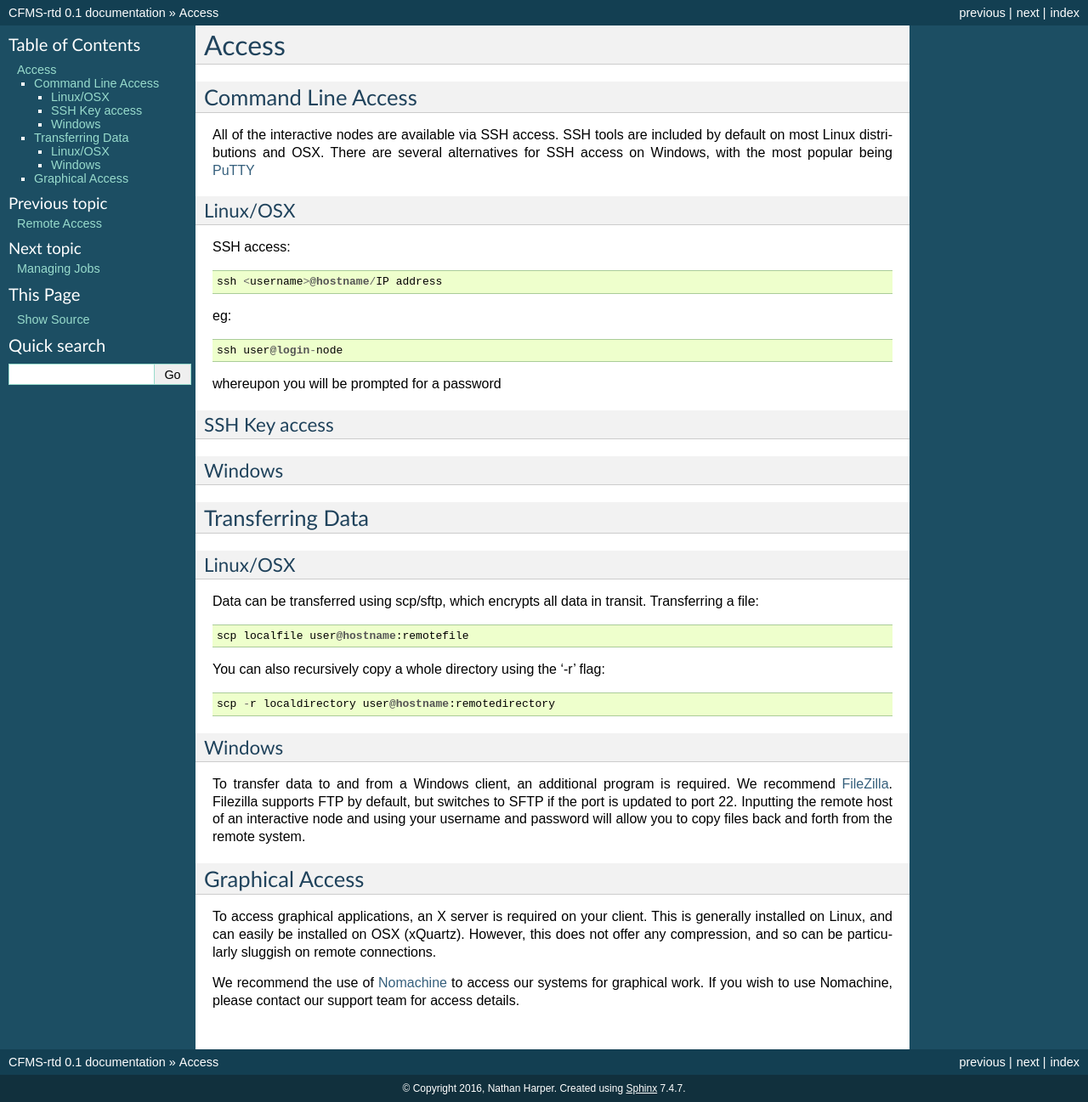
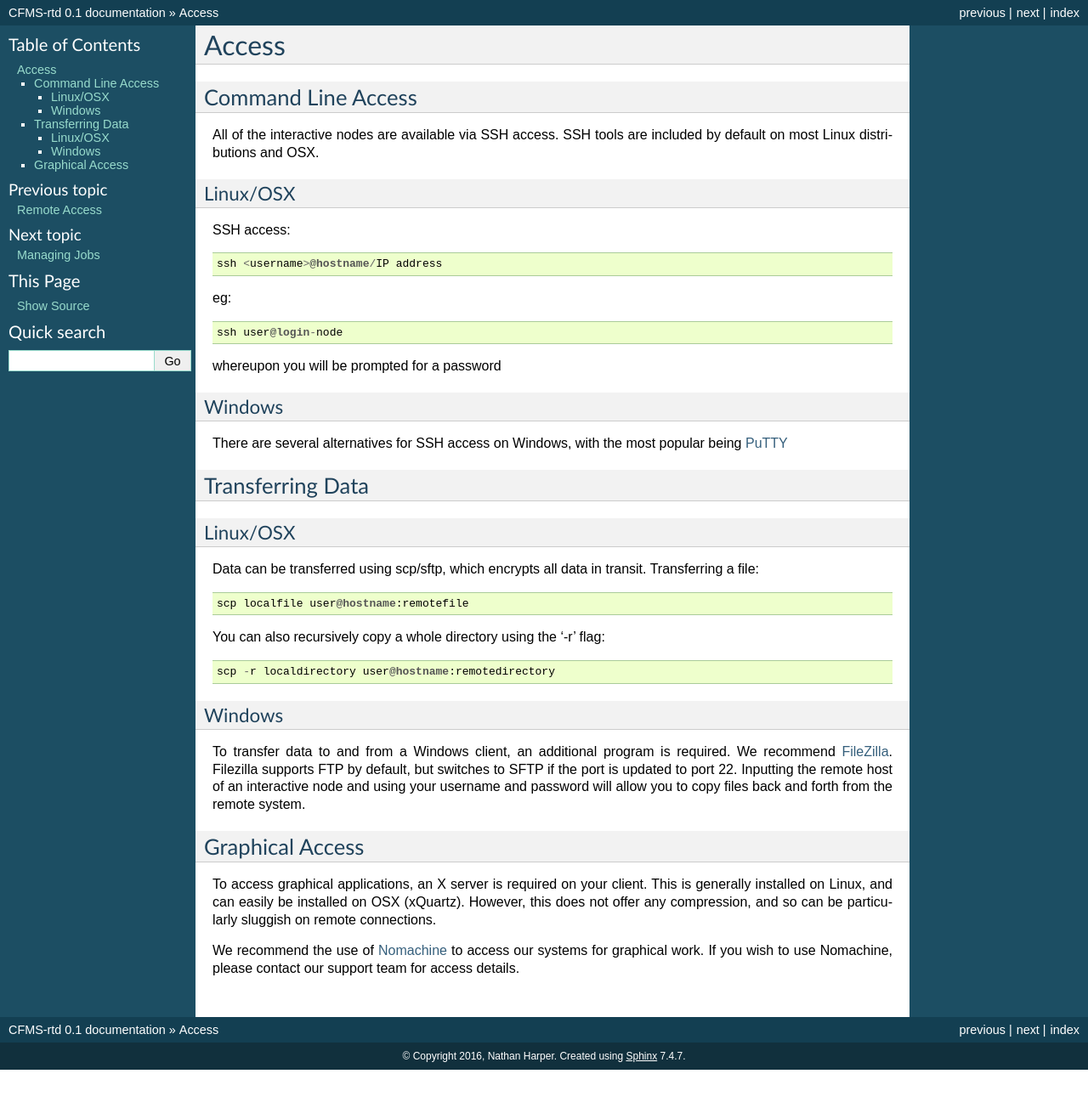
Before and after one commit to CFMS/cfms-rtd, a Sphinx documentation site: the page built from docs/access.rst, in a window 1280 px wide. Shown: the whole page at 85% size. Built offline with Sphinx 7.4.7, drawn with Linux system fonts in a browser that asks for light colours; pages that are not in the unit, such as notebooks, are missing from menus; after the commit the page ends 1259 px from its top, so only the background shows below that; some of the changed lines change nothing that is shown.

Commit message:
various updates

```diff
--- a/docs/access.rst
+++ b/docs/access.rst
@@ -6,10 +6,7 @@ Command Line Access
 ===================
 
 All of the interactive nodes are available via SSH access.   SSH tools are
-included by default on most Linux distributions and OSX.   There are several
-alternatives for SSH access on Windows, with the most popular being PuTTY_
-
-.. _PuTTY: http://www.chiark.greenend.org.uk/~sgtatham/putty/download.html
+included by default on most Linux distributions and OSX.
 
 Linux/OSX
 ---------
@@ -24,11 +21,13 @@ eg::
 
 whereupon you will be prompted for a password
 
-SSH Key access
---------------
-
 Windows
 -------
+
+There are several
+alternatives for SSH access on Windows, with the most popular being PuTTY_
+
+.. _PuTTY: http://www.chiark.greenend.org.uk/~sgtatham/putty/download.html
 
 
 
```
